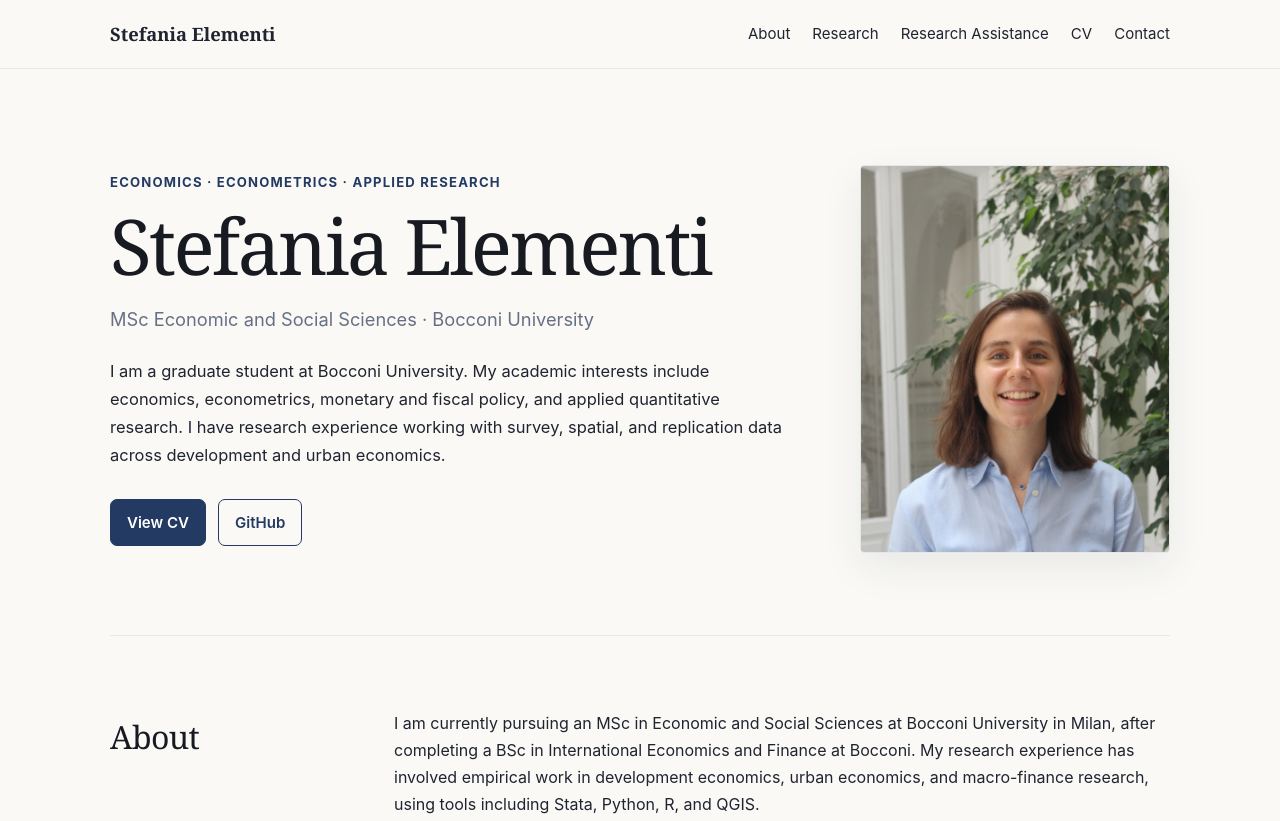
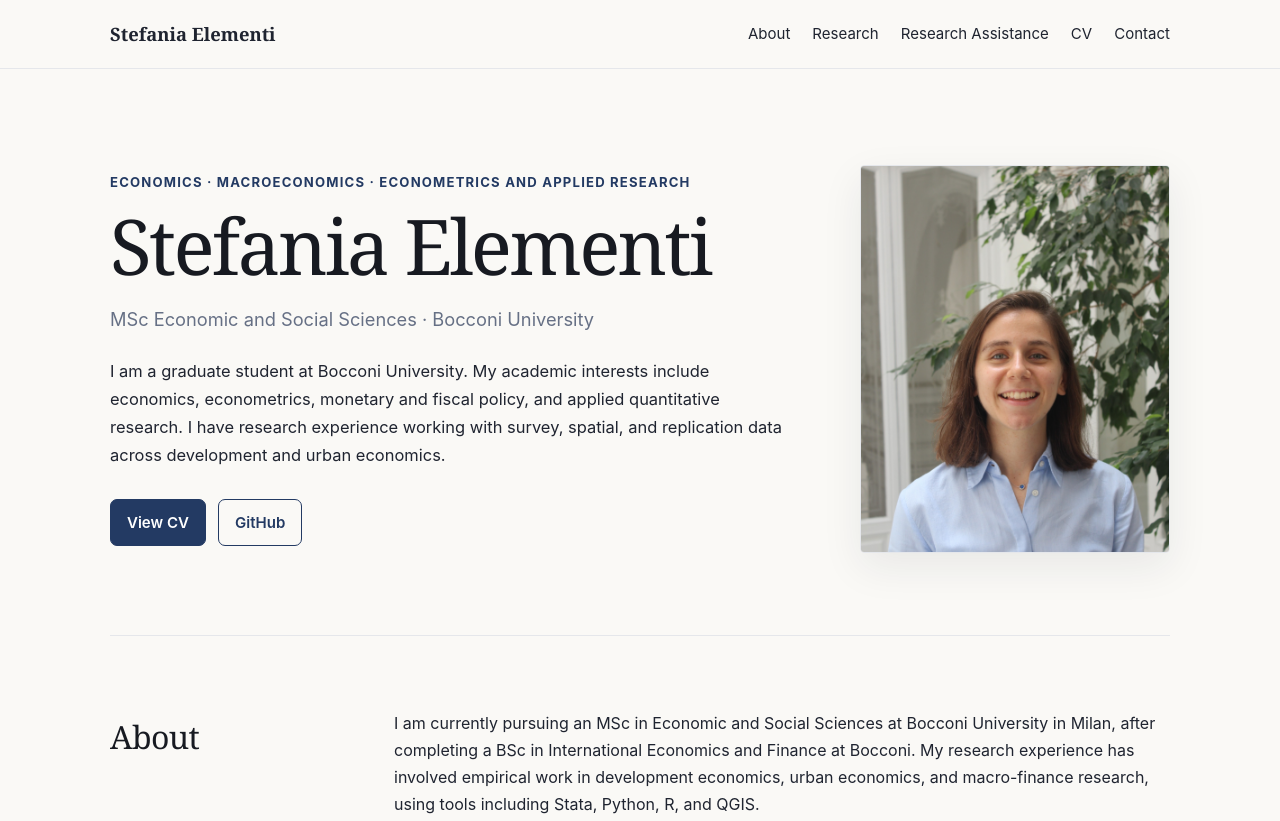
Before and after one commit to stefaniaelementi/stefaniaelementi.github.io, a plain HTML site: page index.html in a window 1280 px wide. Shown: the top 821 px of the page. Drawn offline with Linux system fonts and the light colour scheme.

Commit message:
Update eyebrow text in index.html

```diff
--- a/index.html
+++ b/index.html
@@ -385,7 +385,7 @@
     <div class="container">
       <header class="hero">
         <div>
-          <div class="eyebrow">Economics · Econometrics · Applied Research</div>
+          <div class="eyebrow">Economics · Macroeconomics · Econometrics and Applied Research</div>
           <h1>Stefania Elementi</h1>
           <p class="hero-subtitle">MSc Economic and Social Sciences · Bocconi University</p>
           <p class="hero-text">
```
